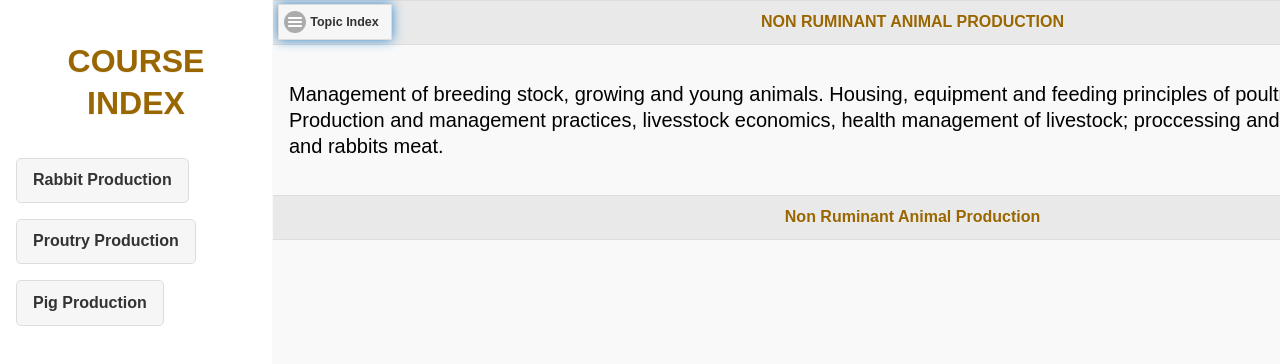
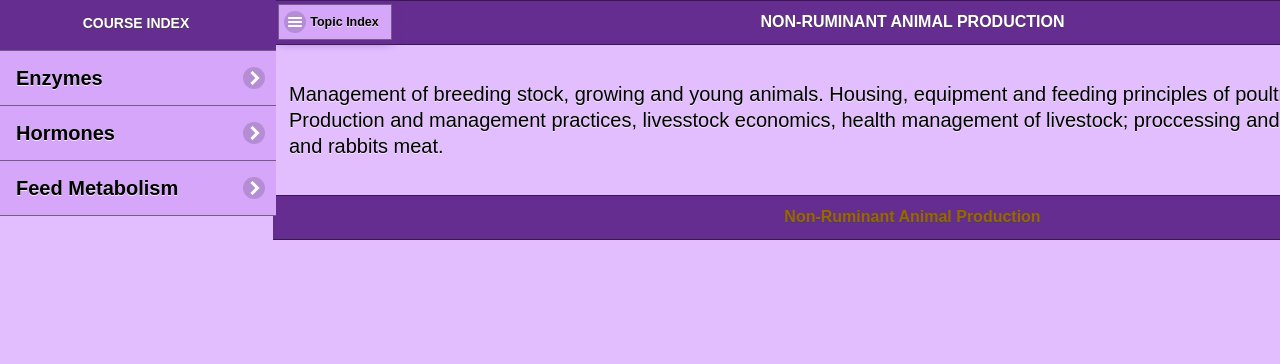
Before and after one commit to ukor/AnimalScience, a plain HTML site: page AnimalScience/assets/311.html in a window 1280 px wide. Both pictures are taken after a click on the button "Topic Index". Drawn offline with Linux system fonts and the light colour scheme.

Commit message:
Changes were made to 311.html more documentation were added.

```diff
--- a/AnimalScience/assets/311.html
+++ b/AnimalScience/assets/311.html
@@ -13,12 +13,16 @@
         <!--including jquery style sheet-->
         <link rel="stylesheet" type="text/css" href="jQureryMobile/jquery.mobile-1.4.5.min.css">
 
+        <!--customize theme-->
+        <link rel="stylesheet" href="themes/themeAns.min.css" />
+        <link rel="stylesheet" href="themes/jquery.mobile.icons.min.css" />
+         <link rel="stylesheet" type="text/css" href="styleSheet.css" />
         <title>Rabbit Production</title>
     </head>
     <body>
     <div data-role="page" id="rabbit">
         <div data-role="header">
-         <h1>Non Ruminant Animal Production</h1>
+         <h1>Non-Ruminant Animal Production</h1>
         <a href="#courseIndex" class="ui-btn ui-btn-icon-left ui-icon-bars">Topic Index</a>
     </div>
         <div data-role="main" class="ui-content">
@@ -27,17 +31,22 @@
             practices, livesstock economics, health management of livestock; proccessing
             and marketing of poultry, pigs and rabbits meat. </p>
         </div>
+
+        <!-- PANEL CONTENT GOES HERE-->
         <div data-role="panel" id="courseIndex" data-dismissible="false" data-swipe-close="false" data-display="push">
-        <h1>Course Index</h1>
-            <a href="#rabbitP" class="ui-btn ui-btn-inline ui-corner-all" data-transmision="flip">Rabbit Production</a>
 
-             <a href="proutryP.html" class="ui-btn ui-btn-inline ui-corner-all" data-transition="flip">Proutry Production</a>
-            <a href="Pig.html" class="ui-btn ui-btn-inline ui-corner-all" data-transition="flip">Pig Production</a>
+            <ul data-role="listview">
+            <li data-role="list-divider"><h1>Course Index</h1></li>
+                <li><a href="#rabbitP" data-transition="flip">Enzymes</a></li>
+                <li><a href="#proutryP" data-transition="flip">Hormones</a></li>
+                <li><a href="#Pig" data-transition="slideup">Feed Metabolism</a></li>
+            </ul>
         </div>
+        <!--FOOTER CONTENT GOES HERE-->
         <div data-role="footer">
-        <h2>Non Ruminant Animal Production</h2>
-        </div>
-        </div>
+        <h2>Non-Ruminant Animal Production</h2>
+        </div><!--ENDS FOOOTER-->
+        </div><!--eNDS PAGE-->
 
 
 <!--============================================================================================================================================================================================================================================================================================================================================================-->
```
